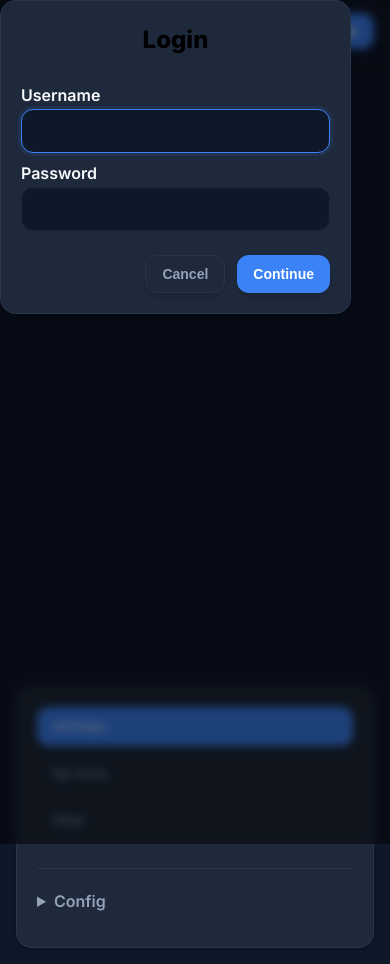
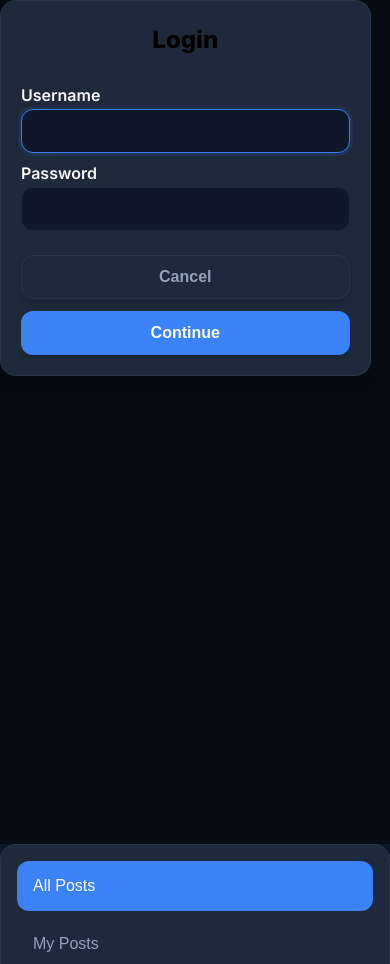
Before and after one commit to piyussh25/blogfrontend, a plain HTML site: page index.html in a window 390 px wide. Both pictures are taken after a click on the button "Login". After the commit the page ends 844 px from the top, so only its background shows below. Drawn offline with Linux system fonts and the light colour scheme; no server answers.

Commit message:
feat: mobile-optimized design with touch-friendly UI and bottom navigation

```diff
--- a/app.js
+++ b/app.js
@@ -33,6 +33,9 @@ const els = {
   editorTitle: document.getElementById('editor-title'),
   cancelEdit: document.getElementById('cancel-edit'),
   postItemTpl: document.getElementById('post-item-template'),
+  mobileNavToggle: document.getElementById('mobile-nav-toggle'),
+  sidebar: document.getElementById('sidebar'),
+  sidebarOverlay: document.getElementById('sidebar-overlay'),
 };
 
 function setAuthUI() {
@@ -58,6 +61,21 @@ function switchTab(name) {
 
   if (activeTab) activeTab.classList.add('active');
   if (activePanel) activePanel.classList.add('is-active');
+
+  // Close mobile sidebar after tab switch
+  closeMobileSidebar();
+}
+
+function openMobileSidebar() {
+  els.sidebar.classList.add('open');
+  els.sidebarOverlay.classList.add('open');
+  document.body.style.overflow = 'hidden';
+}
+
+function closeMobileSidebar() {
+  els.sidebar.classList.remove('open');
+  els.sidebarOverlay.classList.remove('open');
+  document.body.style.overflow = '';
 }
 
 function api(path, opts = {}) {
@@ -203,6 +221,10 @@ function init() {
     btn.onclick = () => switchTab(btn.dataset.tab);
   });
 
+  // Mobile navigation
+  els.mobileNavToggle.onclick = openMobileSidebar;
+  els.sidebarOverlay.onclick = closeMobileSidebar;
+
   els.showLogin.onclick = () => openAuth('login');
   els.showRegister.onclick = () => openAuth('register');
   els.logout.onclick = logout;
--- a/index.html
+++ b/index.html
@@ -14,6 +14,7 @@
     <nav class="nav">
       <a class="logo" href="#">Piyush Blog</a>
       <div class="spacer"></div>
+      <button class="mobile-nav-toggle" id="mobile-nav-toggle" aria-label="Toggle navigation">☰</button>
       <div class="auth-cta" id="auth-cta">
         <button id="show-login" class="button ghost">Login</button>
         <button id="show-register" class="button">Register</button>
@@ -26,7 +27,7 @@
   </header>
 
   <main class="container">
-    <aside class="sidebar">
+    <aside class="sidebar" id="sidebar">
       <button class="tab-link" data-tab="feed">All Posts</button>
       <button class="tab-link" data-tab="my-posts">My Posts</button>
       <button class="tab-link" data-tab="editor">Write</button>
@@ -70,6 +71,9 @@
     </section>
   </main>
 
+  <!-- Mobile sidebar overlay -->
+  <div class="sidebar-overlay" id="sidebar-overlay"></div>
+
   <dialog id="auth-dialog">
     <form method="dialog" id="auth-form" class="card auth">
       <h3 id="auth-mode-label">Login</h3>
--- a/styles.css
+++ b/styles.css
@@ -78,6 +78,7 @@ html, body {
   background: var(--primary);
   color: white;
   box-shadow: var(--shadow);
+  min-height: 44px; /* Touch-friendly */
 }
 
 .button:hover {
@@ -101,6 +102,7 @@ html, body {
 .button.small {
   padding: 8px 12px;
   font-size: 13px;
+  min-height: 36px;
 }
 
 .hidden {
@@ -139,6 +141,9 @@ html, body {
   font-weight: 500;
   transition: all 0.2s ease;
   margin-bottom: 8px;
+  min-height: 44px; /* Touch-friendly */
+  display: flex;
+  align-items: center;
 }
 
 .tab-link:hover {
@@ -162,6 +167,10 @@ html, body {
   font-weight: 600;
   color: var(--text-muted);
   margin-bottom: 12px;
+  padding: 8px 0;
+  min-height: 44px;
+  display: flex;
+  align-items: center;
 }
 
 .config input {
@@ -173,6 +182,7 @@ html, body {
   color: var(--text);
   font-size: 14px;
   margin-bottom: 8px;
+  min-height: 44px;
 }
 
 /* Content */
@@ -258,6 +268,7 @@ h2 {
   display: flex;
   gap: 12px;
   margin-top: 16px;
+  flex-wrap: wrap;
 }
 
 /* Forms */
@@ -277,12 +288,18 @@ input, textarea {
   color: var(--text);
   font-size: 16px;
   transition: all 0.2s ease;
+  min-height: 44px; /* Touch-friendly */
 }
 
 input:focus, textarea:focus {
   outline: none;
   border-color: var(--primary);
   box-shadow: 0 0 0 3px rgba(59, 130, 246, 0.1);
+}
+
+textarea {
+  min-height: 120px;
+  resize: vertical;
 }
 
 .row {
@@ -323,6 +340,7 @@ menu {
   gap: 12px;
   margin-top: 24px;
   justify-content: flex-end;
+  flex-wrap: wrap;
 }
 
 .error {
@@ -332,6 +350,24 @@ menu {
   border-radius: 8px;
   margin-top: 16px;
   font-size: 14px;
+}
+
+/* Mobile Navigation */
+.mobile-nav-toggle {
+  display: none;
+  background: transparent;
+  border: none;
+  color: var(--text);
+  font-size: 24px;
+  cursor: pointer;
+  padding: 8px;
+  border-radius: 8px;
+  min-height: 44px;
+  min-width: 44px;
+}
+
+.mobile-nav-toggle:hover {
+  background: var(--surface-hover);
 }
 
 /* Responsive */
@@ -351,9 +387,46 @@ menu {
     padding: 12px 16px;
   }
 
+  .logo {
+    font-size: 1.25rem;
+  }
+
+  .mobile-nav-toggle {
+    display: flex;
+    align-items: center;
+    justify-content: center;
+  }
+
   .container {
     margin: 16px auto;
     padding: 0 16px;
+    grid-template-columns: 1fr;
+  }
+
+  .sidebar {
+    position: fixed;
+    bottom: 0;
+    left: 0;
+    right: 0;
+    z-index: 40;
+    border-radius: 16px 16px 0 0;
+    padding: 16px;
+    transform: translateY(100%);
+    transition: transform 0.3s ease;
+  }
+
+  .sidebar.open {
+    transform: translateY(0);
+  }
+
+  .sidebar .tab-link {
+    padding: 16px;
+    margin-bottom: 8px;
+    font-size: 16px;
+  }
+
+  .config {
+    display: none; /* Hide config on mobile */
   }
 
   .card {
@@ -363,9 +436,95 @@ menu {
   .post-head {
     flex-direction: column;
     align-items: flex-start;
+    gap: 12px;
+  }
+
+  .post-title {
+    font-size: 1.25rem;
+  }
+
+  .post-actions {
+    flex-direction: column;
+  }
+
+  .post-actions .button {
+    width: 100%;
+    justify-content: center;
   }
 
   .row {
     flex-direction: column;
   }
+
+  .row .button {
+    width: 100%;
+    justify-content: center;
+  }
+
+  h2 {
+    font-size: 1.5rem;
+    margin-bottom: 20px;
+  }
+
+  .auth {
+    padding: 24px;
+  }
+
+  menu {
+    flex-direction: column;
+  }
+
+  menu .button {
+    width: 100%;
+    justify-content: center;
+  }
+
+  dialog {
+    width: 95vw;
+    max-width: none;
+  }
 }
+
+@media (max-width: 480px) {
+  .nav {
+    padding: 8px 12px;
+  }
+
+  .container {
+    padding: 0 12px;
+    margin: 12px auto;
+  }
+
+  .card {
+    padding: 16px;
+  }
+
+  .auth {
+    padding: 20px;
+  }
+
+  .button {
+    padding: 12px 16px;
+    font-size: 16px;
+  }
+
+  input, textarea {
+    font-size: 16px; /* Prevent zoom on iOS */
+  }
+}
+
+/* Mobile sidebar overlay */
+.sidebar-overlay {
+  display: none;
+  position: fixed;
+  top: 0;
+  left: 0;
+  right: 0;
+  bottom: 0;
+  background: rgba(0, 0, 0, 0.5);
+  z-index: 30;
+}
+
+.sidebar-overlay.open {
+  display: block;
+}
```
